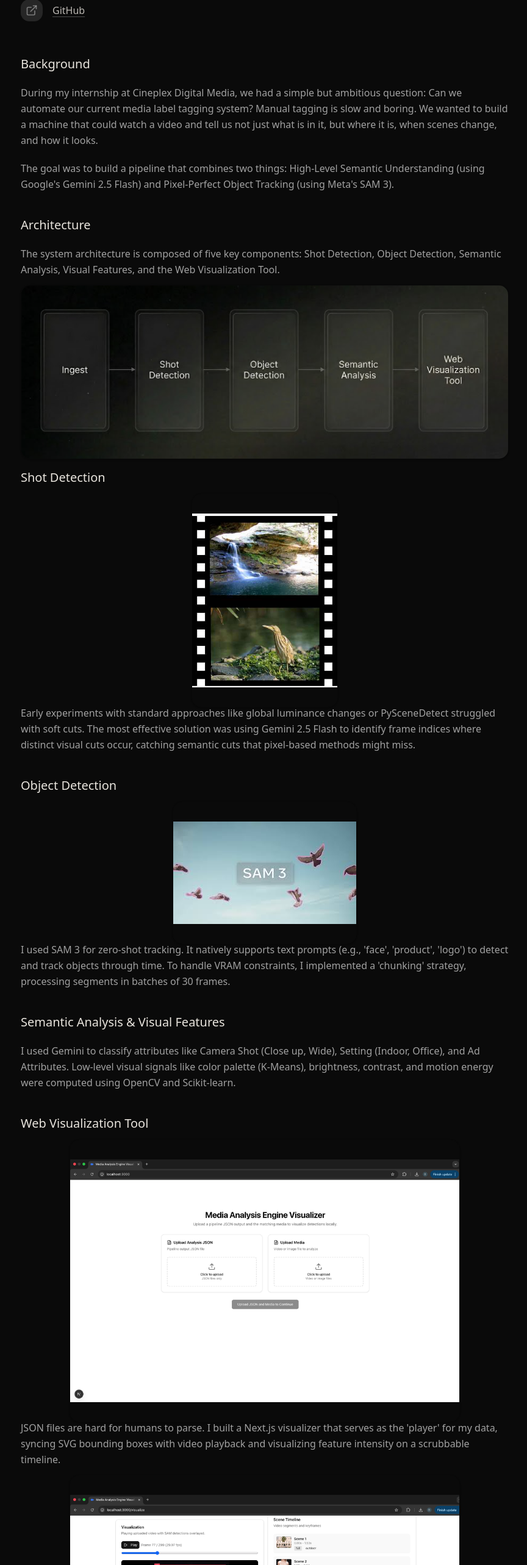
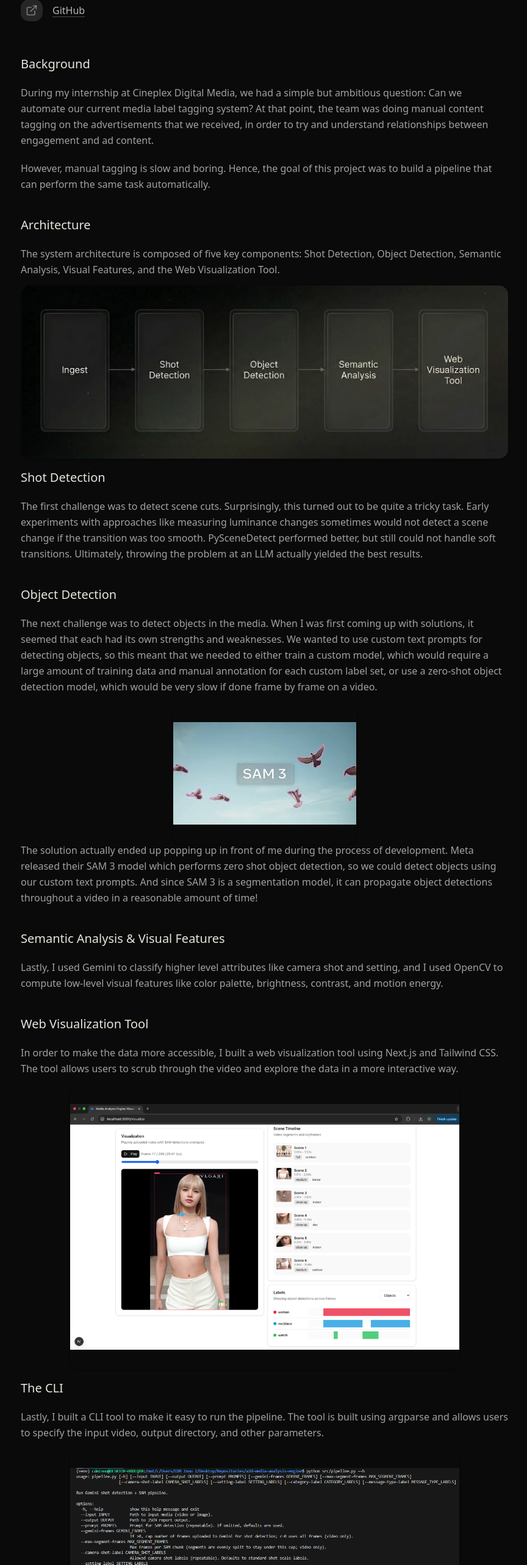
Before and after one commit to danielquzhao/personal-website-v2, a Next.js app: page /projects/media-analysis-engine in a window 1280 px wide. Shown: the part 867-3433 px from the top of the page at 61% size, without its empty margins (206-1070 px from the left). Built offline with nearby package versions, Linux system fonts and the light colour scheme.

Commit message:
Edit media analysis engine content

```diff
--- a/app/projects/media-analysis-engine/page.tsx
+++ b/app/projects/media-analysis-engine/page.tsx
@@ -18,10 +18,10 @@
                     <section className="space-y-4">
                         <h2 className="text-xl font-medium text-foreground">Background</h2>
                         <p className="text-base text-muted-foreground leading-relaxed">
-                            During my internship at Cineplex Digital Media, we had a simple but ambitious question: Can we automate our current media label tagging system? Manual tagging is slow and boring. We wanted to build a machine that could watch a video and tell us not just what is in it, but where it is, when scenes change, and how it looks.
+                            During my internship at Cineplex Digital Media, we had a simple but ambitious question: Can we automate our current media label tagging system? At that point, the team was doing manual content tagging on the advertisements that we received, in order to try and understand relationships between engagement and ad content.
                         </p>
                         <p className="text-base text-muted-foreground leading-relaxed">
-                            The goal was to build a pipeline that combines two things: High-Level Semantic Understanding (using Google's Gemini 2.5 Flash) and Pixel-Perfect Object Tracking (using Meta's SAM 3).
+                            However, manual tagging is slow and boring. Hence, the goal of this project was to build a pipeline that can perform the same task automatically.
                         </p>
 
                         <h2 className="text-xl font-medium text-foreground">Architecture</h2>
@@ -37,20 +37,14 @@
                         </figure>
 
                         <h2 className="text-xl font-medium text-foreground">Shot Detection</h2>
-                        <figure className="flex flex-col items-center !-mt-2 !-mb-6">
-                            <div className="relative flex justify-center overflow-hidden rounded-2xl border border-black/5 shadow-sm max-w-[30%]">
-                                <img
-                                    src="/projects/image-20251219-145902.png"
-                                    alt="Shot Detection Visualization"
-                                    className="w-full h-auto max-h-[650px] object-contain block transition-transform duration-500 hover:scale-[1.02]"
-                                />
-                            </div>
-                        </figure>
                         <p className="text-base text-muted-foreground leading-relaxed">
-                            Early experiments with standard approaches like global luminance changes or PySceneDetect struggled with soft cuts. The most effective solution was using Gemini 2.5 Flash to identify frame indices where distinct visual cuts occur, catching semantic cuts that pixel-based methods might miss.
+                            The first challenge was to detect scene cuts. Surprisingly, this turned out to be quite a tricky task. Early experiments with approaches like measuring luminance changes sometimes would not detect a scene change if the transition was too smooth. PySceneDetect performed better, but still could not handle soft transitions. Ultimately, throwing the problem at an LLM actually yielded the best results.
                         </p>
 
                         <h2 className="text-xl font-medium text-foreground">Object Detection</h2>
+                        <p className="text-base text-muted-foreground leading-relaxed">
+                            The next challenge was to detect objects in the media. When I was first coming up with solutions, it seemed that each had its own strengths and weaknesses. We wanted to use custom text prompts for detecting objects, so this meant that we needed to either train a custom model, which would require a large amount of training data and manual annotation for each custom label set, or use a zero-shot object detection model, which would be very slow if done frame by frame on a video.
+                        </p>
                         <figure className="flex flex-col items-center !-mt-2 !-mb-6">
                             <div className="relative flex justify-center overflow-hidden rounded-2xl border border-black/5 shadow-sm max-w-[50%]">
                                 <img
@@ -61,26 +55,17 @@
                             </div>
                         </figure>
                         <p className="text-base text-muted-foreground leading-relaxed">
-                            I used SAM 3 for zero-shot tracking. It natively supports text prompts (e.g., 'face', 'product', 'logo') to detect and track objects through time. To handle VRAM constraints, I implemented a 'chunking' strategy, processing segments in batches of 30 frames.
+                            The solution actually ended up popping up in front of me during the process of development. Meta released their SAM 3 model which performs zero shot object detection, so we could detect objects using our custom text prompts. And since SAM 3 is a segmentation model, it can propagate object detections throughout a video in a reasonable amount of time!
                         </p>
 
                         <h2 className="text-xl font-medium text-foreground">Semantic Analysis & Visual Features</h2>
                         <p className="text-base text-muted-foreground leading-relaxed">
-                            I used Gemini to classify attributes like Camera Shot (Close up, Wide), Setting (Indoor, Office), and Ad Attributes. Low-level visual signals like color palette (K-Means), brightness, contrast, and motion energy were computed using OpenCV and Scikit-learn.
+                            Lastly, I used Gemini to classify higher level attributes like camera shot and setting, and I used OpenCV to compute low-level visual features like color palette, brightness, contrast, and motion energy.
                         </p>
 
                         <h2 className="text-xl font-medium text-foreground">Web Visualization Tool</h2>
-                        <figure className="flex flex-col items-center !-mt-2 !-mb-6">
-                            <div className="relative flex justify-center overflow-hidden rounded-2xl border border-black/5 shadow-sm max-w-[80%]">
-                                <img
-                                    src="/projects/image-20251219-152804.png"
-                                    alt="Web Visualizer UI"
-                                    className="w-full h-auto max-h-[650px] object-contain block transition-transform duration-500 hover:scale-[1.02]"
-                                />
-                            </div>
-                        </figure>
                         <p className="text-base text-muted-foreground leading-relaxed">
-                            JSON files are hard for humans to parse. I built a Next.js visualizer that serves as the 'player' for my data, syncing SVG bounding boxes with video playback and visualizing feature intensity on a scrubbable timeline.
+                            In order to make the data more accessible, I built a web visualization tool using Next.js and Tailwind CSS. The tool allows users to scrub through the video and explore the data in a more interactive way.
                         </p>
                         <figure className="flex flex-col items-center !-mt-2 !-mb-6">
                             <div className="relative flex justify-center overflow-hidden rounded-2xl border border-black/5 shadow-sm max-w-[80%]">
@@ -93,6 +78,9 @@
                         </figure>
 
                         <h2 className="text-xl font-medium text-foreground">The CLI</h2>
+                        <p className="text-base text-muted-foreground leading-relaxed">
+                            Lastly, I built a CLI tool to make it easy to run the pipeline. The tool is built using argparse and allows users to specify the input video, output directory, and other parameters.
+                        </p>
                         <figure className="flex flex-col items-center !-mt-2 !-mb-6">
                             <div className="relative flex justify-center overflow-hidden rounded-2xl border border-black/5 shadow-sm max-w-[80%]">
                                 <img
@@ -102,9 +90,6 @@
                                 />
                             </div>
                         </figure>
-                        <p className="text-base text-muted-foreground leading-relaxed">
-                            The tool was built to be flexible for developers. The main entry point is src/pipeline.py, which uses argparse to handle configuration.
-                        </p>
                         <div className="my-6">
                             <pre className="bg-muted p-4 rounded-lg overflow-x-auto">
                                 <code className="language-bash">
@@ -119,12 +104,9 @@
                             </pre>
                         </div>
 
-                        <h2 className="text-xl font-medium text-foreground">Results & Limitations</h2>
+                        <h2 className="text-xl font-medium text-foreground">Results & Takeaways</h2>
                         <p className="text-base text-muted-foreground leading-relaxed">
-                            LLMs are surprisingly good shot detectors, often identifying logical scene breaks that align with human intuition. Hybrid pipelines combining broad LLM knowledge with specialized vision models like SAM work exceptionally well.
-                        </p>
-                        <p className="text-base text-muted-foreground leading-relaxed">
-                            Future steps include investigating local LLM alternatives to reduce cloud costs, wrapping the orchestrator in a REST API, and optimizing the architecture for long-form video processing.
+                            This project was a lot of fun to work on and I learned a lot about applied AI and the media industry. It was cool to brainstorm different solutions to try and tackle a problem affecting the team, and I am glad that the solution ended up working well!
                         </p>
                     </section>
                 </div>
```
